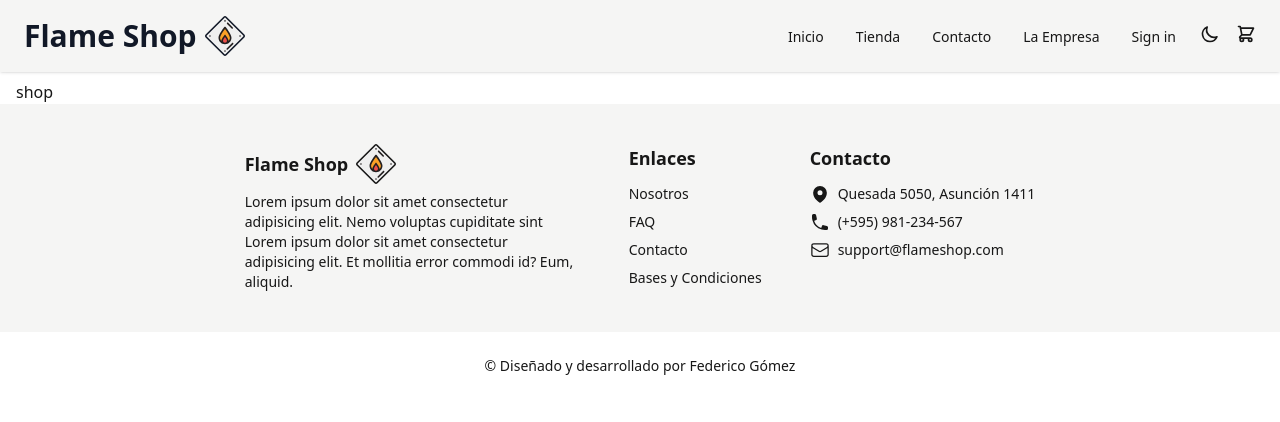
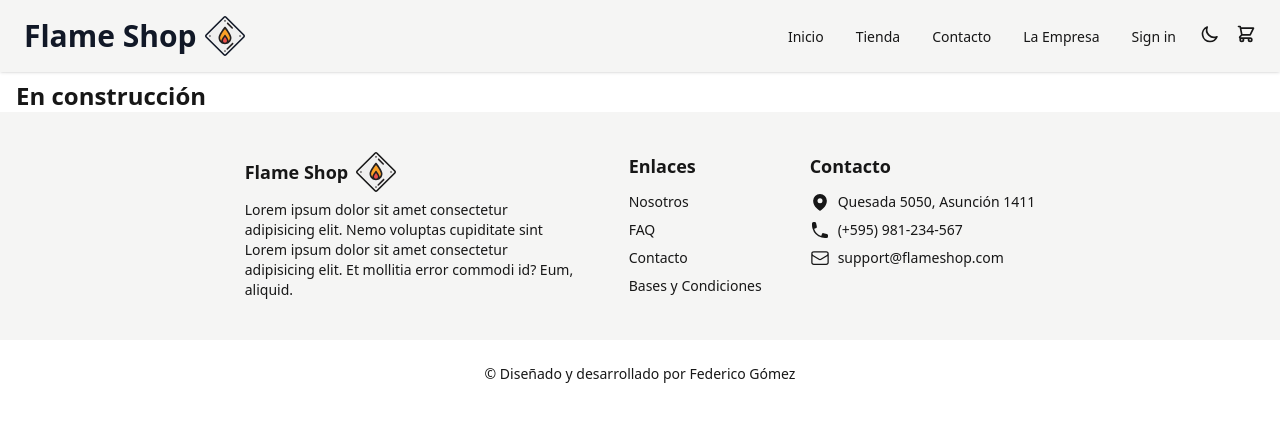
Before and after one commit to frederick-gomez/ecommerce, a Next.js app: page /shop in a window 1280 px wide. Shown: the top 422 px of the page. Built offline with nearby package versions, Linux system fonts and the light colour scheme; no server answers; a web font is replaced by a local one.

Commit message:
Product page (desktop)

```diff
--- a/src/components/ProductList.tsx
+++ b/src/components/ProductList.tsx
@@ -13,7 +13,7 @@ const container = {
 	show: {
 		opacity: 1,
 		transition: {
-			staggerChildren: 0.3,
+			staggerChildren: 0.2,
 		},
 	},
 };
--- a/src/pages/contact.tsx
+++ b/src/pages/contact.tsx
@@ -9,7 +9,9 @@ const ContactPage = (props: Props) => {
 			<Head>
 				<title>Contacto</title>
 			</Head>
-			<div className='page-container'>contact</div>
+			<div className='page-container'>
+				<h1 className='text-2xl font-semibold'>En construcción</h1>
+			</div>
 		</>
 	);
 };
--- a/src/pages/product/[productId].tsx
+++ b/src/pages/product/[productId].tsx
@@ -25,12 +25,12 @@ export default function ProductPage({ product }: Props) {
 				<title>{product.title}</title>
 			</Head>
 			<div className='page-container'>
-				<div className='pt-6 pb-24 md:flex'>
-					<div className='relative mb-4 min-h-[450px]'>
-						<Image src={product.imageUrl} alt={product.title} layout='fill' objectFit='contain' />
+				<div className='pt-6 pb-24 md:flex md:items-center md:justify-center'>
+					<div className='relative mb-4 h-[450px] md:h-[550px] md:w-[350px]'>
+						<Image src={product.imageUrl} alt={product.title} layout='fill' objectFit='cover' />
 					</div>
 
-					<div className=''>
+					<div className='basis-1/2 md:pl-6'>
 						<h1 className='text-xl font-semibold capitalize'>{product.title}</h1>
 
 						<p className='py-2 text-sm'>
--- a/src/pages/shop.tsx
+++ b/src/pages/shop.tsx
@@ -9,7 +9,9 @@ const ShopPage = (props: Props) => {
 			<Head>
 				<title>Tienda</title>
 			</Head>
-			<div className='page-container'>shop</div>
+			<div className='page-container'>
+				<h1 className='text-2xl font-semibold'>En construcción</h1>
+			</div>
 		</>
 	);
 };
```
